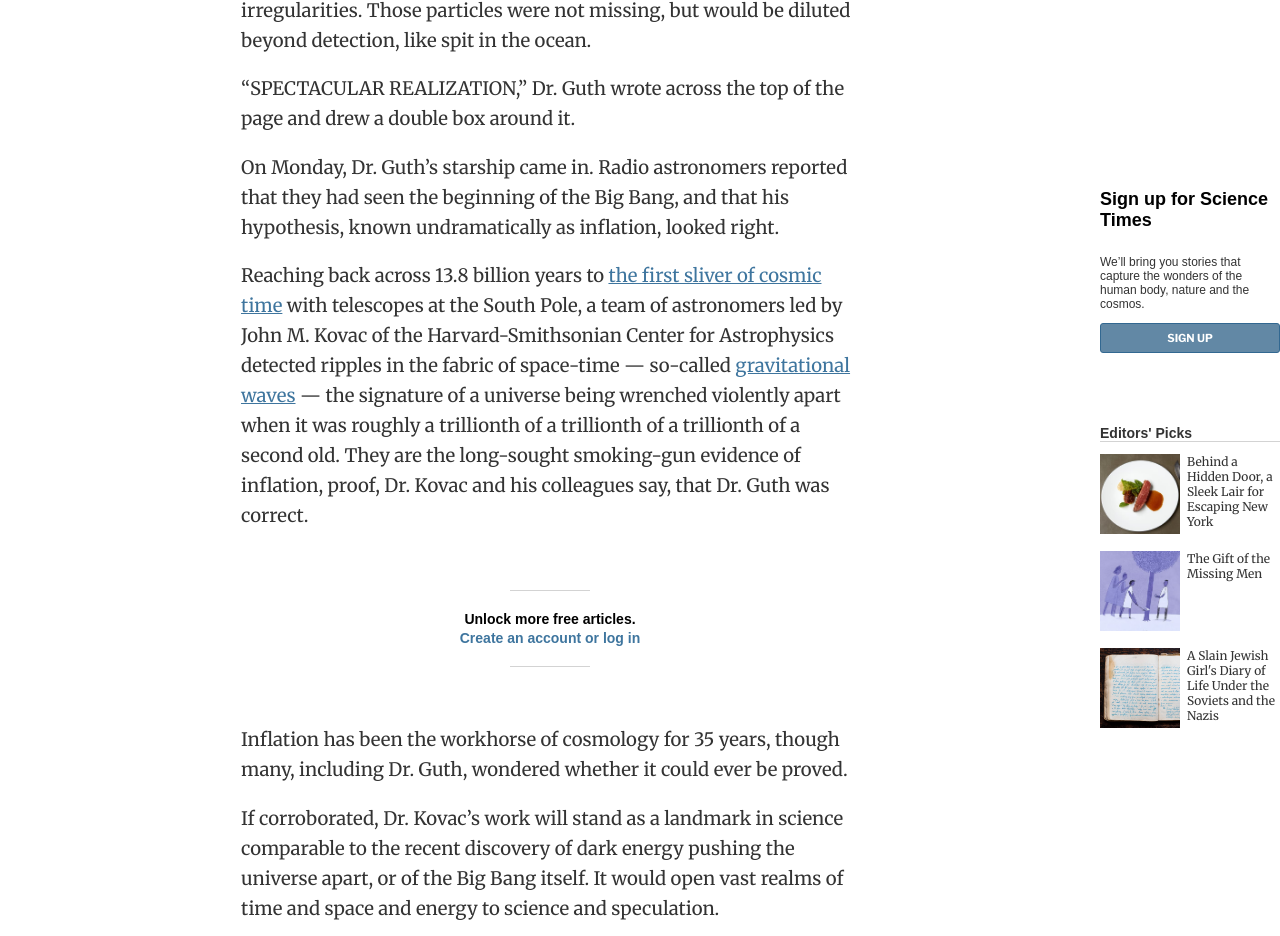
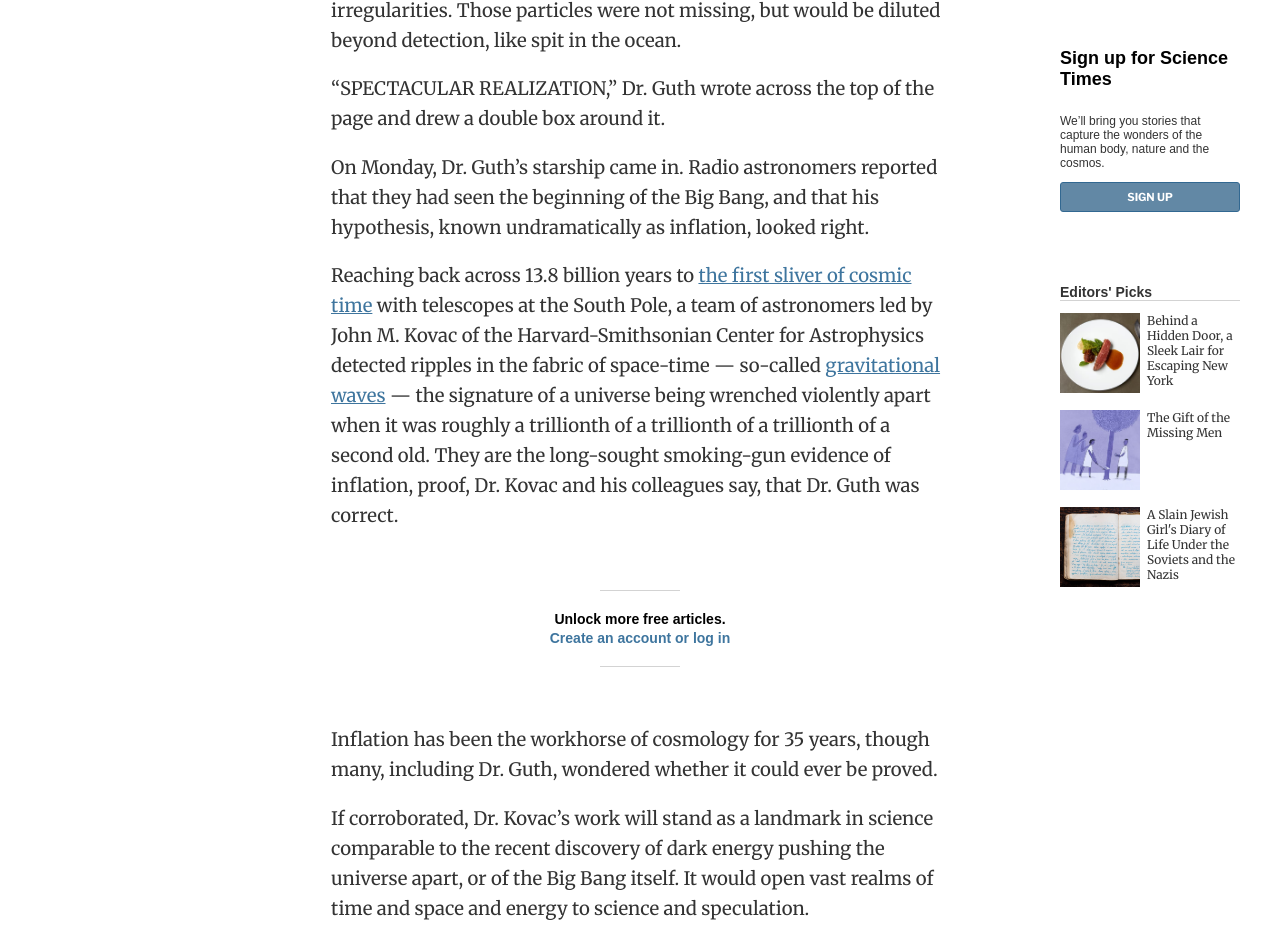
Before and after one commit to paulgureghian/The-New-York-Times, a plain HTML site: page index.html in a window 1280 px wide. Shown: the part 1397-2333 px from the top of the page. Drawn offline with nearby package versions, Linux system fonts and the light colour scheme.

Commit message:
fixed positioning issues3

```diff
--- a/index.html
+++ b/index.html
@@ -31,34 +31,7 @@
     </nav>
   </div>
 
-  <aside class="sidepicks">
-      <header class="title_related">
-        <h2 class="editortext sidebar noimages">Editors' Picks</h2>
-      </header>
-      <div class="editors">
-        <a href="https://www.nytimes.com/2019/09/24/dining/frevo-review-pete-wells.html?fallback=0&recId=1RNnjIHbYin0x7rTR2HR1C1mDft&locked=0&geoContinent=NA&geoRegion=NLE&recAlloc=story-desks&geoCountry=MX&blockId=home-featured&imp_id=53531787&action=click&module=editorContent&pgtype=Article&region=CompanionColumn&contentCollection=Trending"
-          class="editortext">
-          <img alt="dish" src="images/dish.jpg" class="editorimg">
-          <p class="editortext">Behind a Hidden Door, a Sleek Lair for Escaping New York</p>
-        </a>
-        <a href="https://www.nytimes.com/2019/09/24/world/europe/holocaust-diary-renia-spiegel.html?fallback=0&recId=1RNnjIHbYin0x7rTR2HR1C1mDft&locked=0&geoContinent=NA&geoRegion=NLE&recAlloc=story-desks&geoCountry=MX&blockId=home-featured&imp_id=546119233&action=click&module=editorContent&pgtype=Article&region=CompanionColumn&contentCollection=Trending"
-          class="editortext">
-          <img alt="notebook" src="images/29ModernLove-illo-square640.jpg" class="editorimg">
-          <p class="editortext">The Gift of the Missing Men</p>
-        </a>
 
-        <a href="https://www.nytimes.com/2019/09/24/world/europe/holocaust-diary-renia-spiegel.html?fallback=0&recId=1RNnjIHbYin0x7rTR2HR1C1mDft&locked=0&geoContinent=NA&geoRegion=NLE&recAlloc=story-desks&geoCountry=MX&blockId=home-featured&imp_id=546119233&action=click&module=editorContent&pgtype=Article&region=CompanionColumn&contentCollection=Trending"
-          class="editortext">
-          <img alt="notebook" src="images/notebook.jpg" class="editorimg">
-          <p class="editortext">A Slain Jewish Girl's Diary of Life Under the Soviets and the Nazis</p>
-        </a>
-      </div>
-      <div class="signupside">
-        <h4>Sign up for Science Times</h4>
-        <p class="date">We’ll bring you stories that capture the wonders of the human body, nature and the cosmos.</p>
-        <button class="button side">SIGN UP</button>
-      </div>
-    </aside>
 
   <main>
     <article>
@@ -349,8 +322,8 @@
             <div class="storycaption">
               <h2 class="reltitle">Discover how Santander is Supporting U.N. Principles for Responsible Banking</h2>
             </div>
+            <span class="datepublished">Sept. 19 </span>
           </a>
-          <span class="datepublished">Sept. 19 </span>
         </div>
 
         <div class="fourth story">
@@ -633,7 +606,34 @@
   </div>
 
 
+  <aside class="sidepicks">
+      <header class="title_related">
+        <h2 class="editortext sidebar noimages">Editors' Picks</h2>
+      </header>
+      <div class="editors">
+        <a href="https://www.nytimes.com/2019/09/24/dining/frevo-review-pete-wells.html?fallback=0&recId=1RNnjIHbYin0x7rTR2HR1C1mDft&locked=0&geoContinent=NA&geoRegion=NLE&recAlloc=story-desks&geoCountry=MX&blockId=home-featured&imp_id=53531787&action=click&module=editorContent&pgtype=Article&region=CompanionColumn&contentCollection=Trending"
+          class="editortext">
+          <img alt="dish" src="images/dish.jpg" class="editorimg">
+          <p class="editortext">Behind a Hidden Door, a Sleek Lair for Escaping New York</p>
+        </a>
+        <a href="https://www.nytimes.com/2019/09/24/world/europe/holocaust-diary-renia-spiegel.html?fallback=0&recId=1RNnjIHbYin0x7rTR2HR1C1mDft&locked=0&geoContinent=NA&geoRegion=NLE&recAlloc=story-desks&geoCountry=MX&blockId=home-featured&imp_id=546119233&action=click&module=editorContent&pgtype=Article&region=CompanionColumn&contentCollection=Trending"
+          class="editortext">
+          <img alt="notebook" src="images/29ModernLove-illo-square640.jpg" class="editorimg">
+          <p class="editortext">The Gift of the Missing Men</p>
+        </a>
 
+        <a href="https://www.nytimes.com/2019/09/24/world/europe/holocaust-diary-renia-spiegel.html?fallback=0&recId=1RNnjIHbYin0x7rTR2HR1C1mDft&locked=0&geoContinent=NA&geoRegion=NLE&recAlloc=story-desks&geoCountry=MX&blockId=home-featured&imp_id=546119233&action=click&module=editorContent&pgtype=Article&region=CompanionColumn&contentCollection=Trending"
+          class="editortext">
+          <img alt="notebook" src="images/notebook.jpg" class="editorimg">
+          <p class="editortext">A Slain Jewish Girl's Diary of Life Under the Soviets and the Nazis</p>
+        </a>
+      </div>
+      <div class="signupside">
+        <h4>Sign up for Science Times</h4>
+        <p class="date">We’ll bring you stories that capture the wonders of the human body, nature and the cosmos.</p>
+        <button class="button side">SIGN UP</button>
+      </div>
+    </aside>
 
 
 </body>
--- a/style.css
+++ b/style.css
@@ -10,13 +10,20 @@ body {
   padding: 0;
   margin: 0;
   width: 100%;
-  box-sizing: border-box;
+}
+
+main {
+  padding: 0;
+  margin: 0;
+  width: 100%;
+  box-sizing: content-box;
 }
 
 @media (max-width:960px) {
 .sidepicks {
   display:none;
   float: right;
+  width: 180px;
 }
 }
 
@@ -24,8 +31,9 @@ body {
 .sidepicks {
   float: right;
   position: relative;
-  top: 1800px;
+  top: -9800px;
   width: 180px;
+  left:-40px;
   font-family: Arial, Helvetica, sans-serif;
   font-size: 9px;
   z-index: 0;
@@ -172,8 +180,9 @@ article {
   flex-direction: column;
   align-items: center;
   font-family: 'Merriweather', serif;
-  justify-content: center;
-
+  margin: 0;
+  padding:0;
+  overflow: auto;
 }
 
 .article-head {
@@ -221,7 +230,6 @@ article {
 }
 
 .signupside {
-  float: right;
   position: relative;
   top: -580px;
   width: 180px;
```
